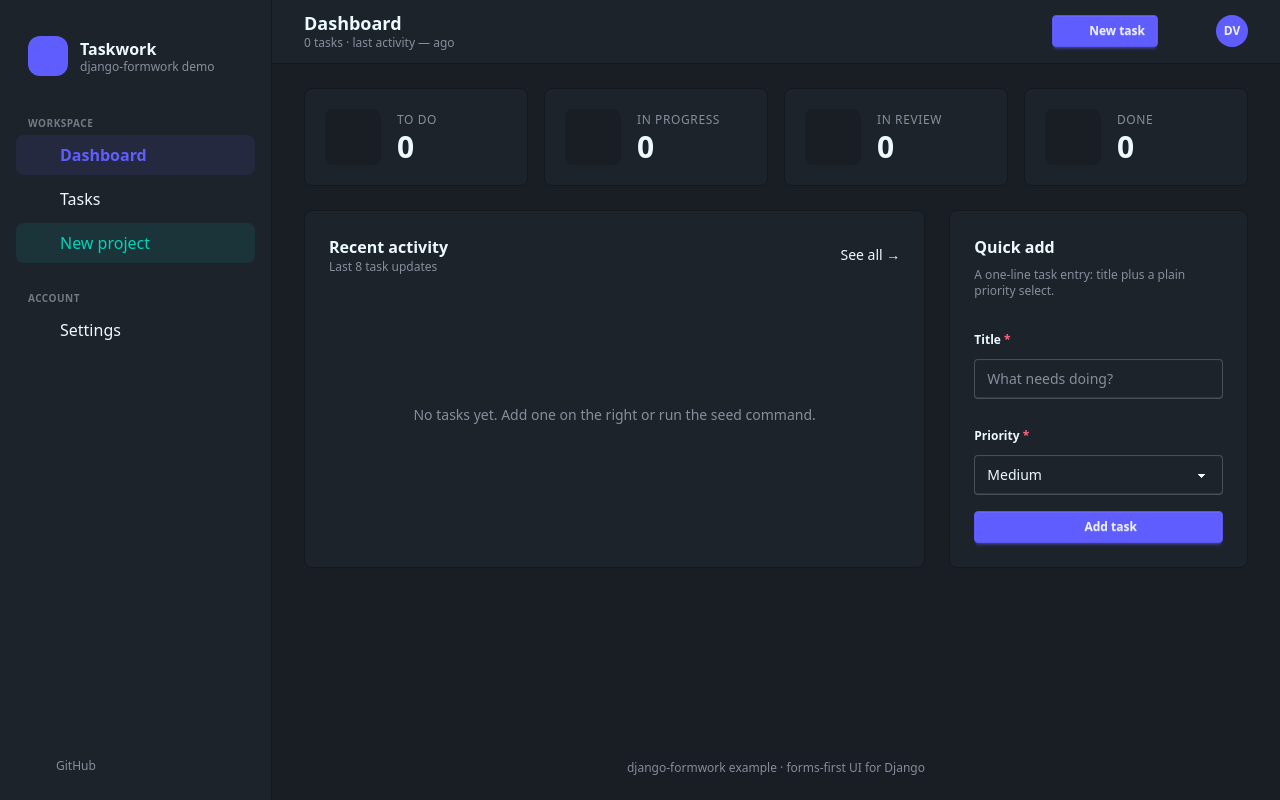
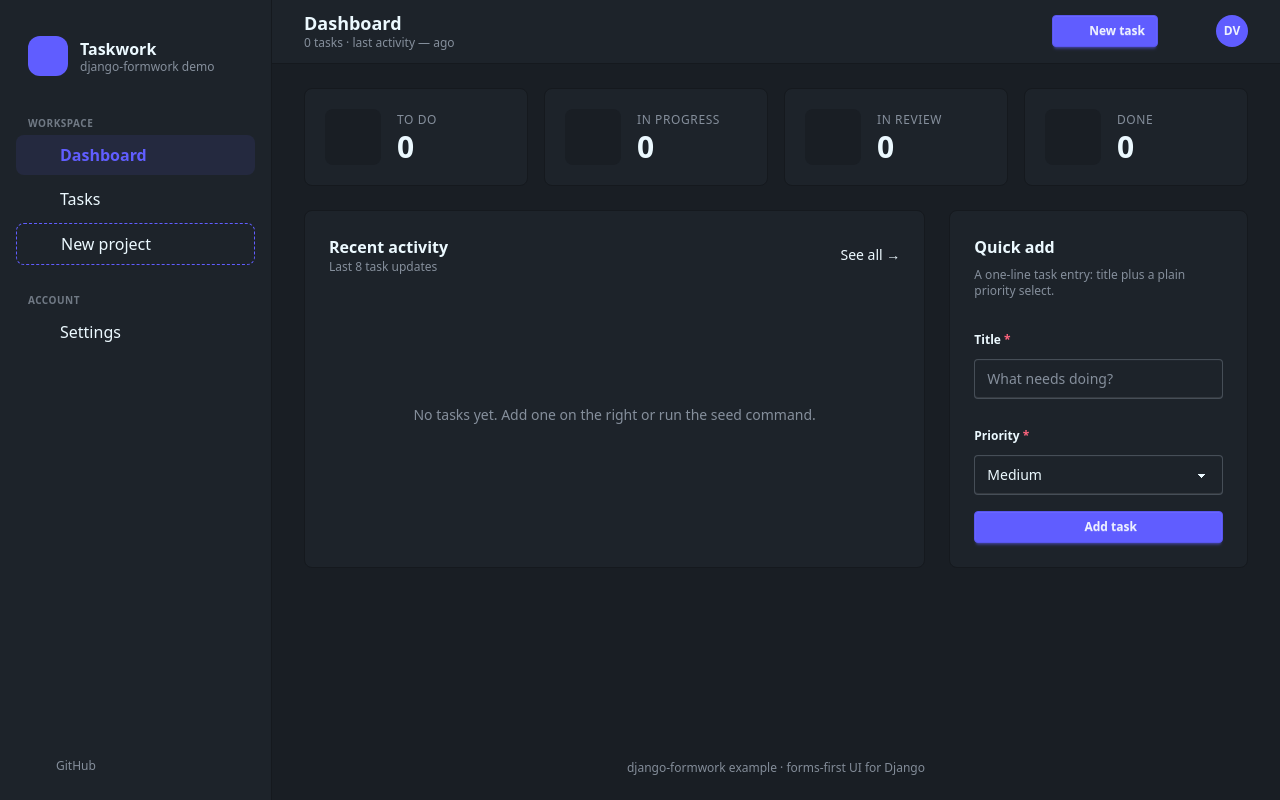
Before and after one commit to oliverhaas/django-formwork, a Django app: page / in a window 1280 px wide. Run offline with Django 5.2, Linux system fonts and the light colour scheme; data that the repository does not hold is empty; style sheets or scripts are compiled from the project's sources; parts of the project's set-up code (start-up, migrations or seed data) failed here and were passed over; some libraries are stand-ins or nearby versions.

Commit message:
feat(examples/full): distinguish New project nav item with a dashed primary border
The soft-accent fill made the text hard to read. Drop it and mark the item
with a dashed primary border instead, keeping the label at full-strength
readable color.

```diff
--- a/examples/full/templates/base.html
+++ b/examples/full/templates/base.html
@@ -48,7 +48,7 @@
           <i class="icon icon-list-checks size-5"></i> Tasks
         </a>
         <a href="{% url 'wizard' %}"
-           class="flex items-center gap-3 px-3 py-2 rounded-lg text-accent hover:bg-accent/20 {% if nav_section == 'wizard' %}bg-accent/20 font-semibold{% else %}bg-accent/10 font-medium{% endif %}">
+           class="flex items-center gap-3 px-3 py-2 rounded-lg border border-dashed border-primary hover:bg-base-200 {% if nav_section == 'wizard' %}bg-primary/10 text-primary font-semibold{% endif %}">
           <i class="icon icon-wand-sparkles size-5"></i> New project
         </a>
 
```
